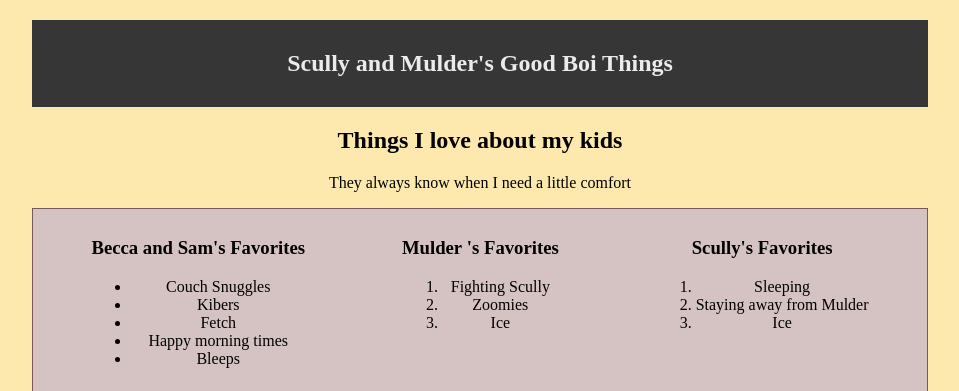
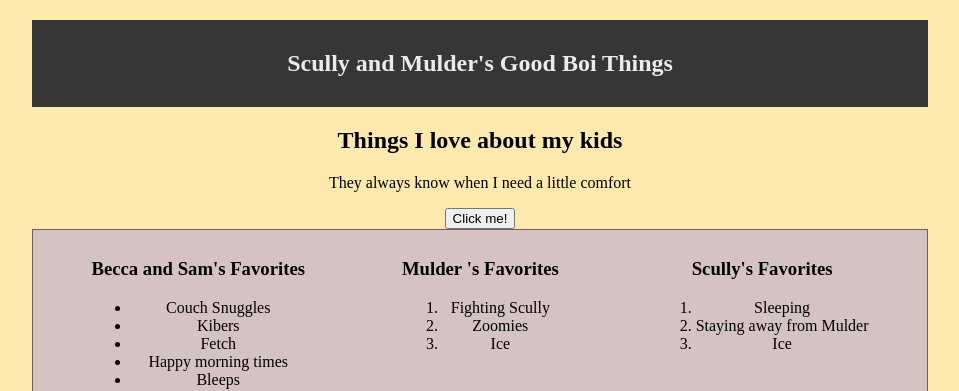
Before and after one commit to Bake466242/HTML_Lab, a plain HTML site: page index.html in a window 1280 px wide. Shown: the top 391 px of the page, without its empty margins (160-1119 px from the left). Drawn offline with Linux system fonts and the light colour scheme.

Commit message:
added functions

```diff
--- /dev/null
+++ b/functions.js
@@ -0,0 +1,5 @@
+
+function clickHandler(){
+    const firstParagraph = document.querySelectorAll('p')[0]
+    firstParagraph.innerText = "But I wish they were nicer to each other"
+}
--- a/index.html
+++ b/index.html
@@ -11,6 +11,8 @@
   <h1>Scully and Mulder's Good Boi Things</h1>
   <h2>Things I love about my kids</h2>
   <p>They always know when I need a little comfort</p>
+  <button onclick="clickHandler()">Click me!</button>
+  <br>
 </section>
 <span class=flex>
 <section >
@@ -80,5 +82,6 @@
     </tr>
   </table>
 </span>
+<script src="functions.js"></script>
 </body>
 </html>
```
